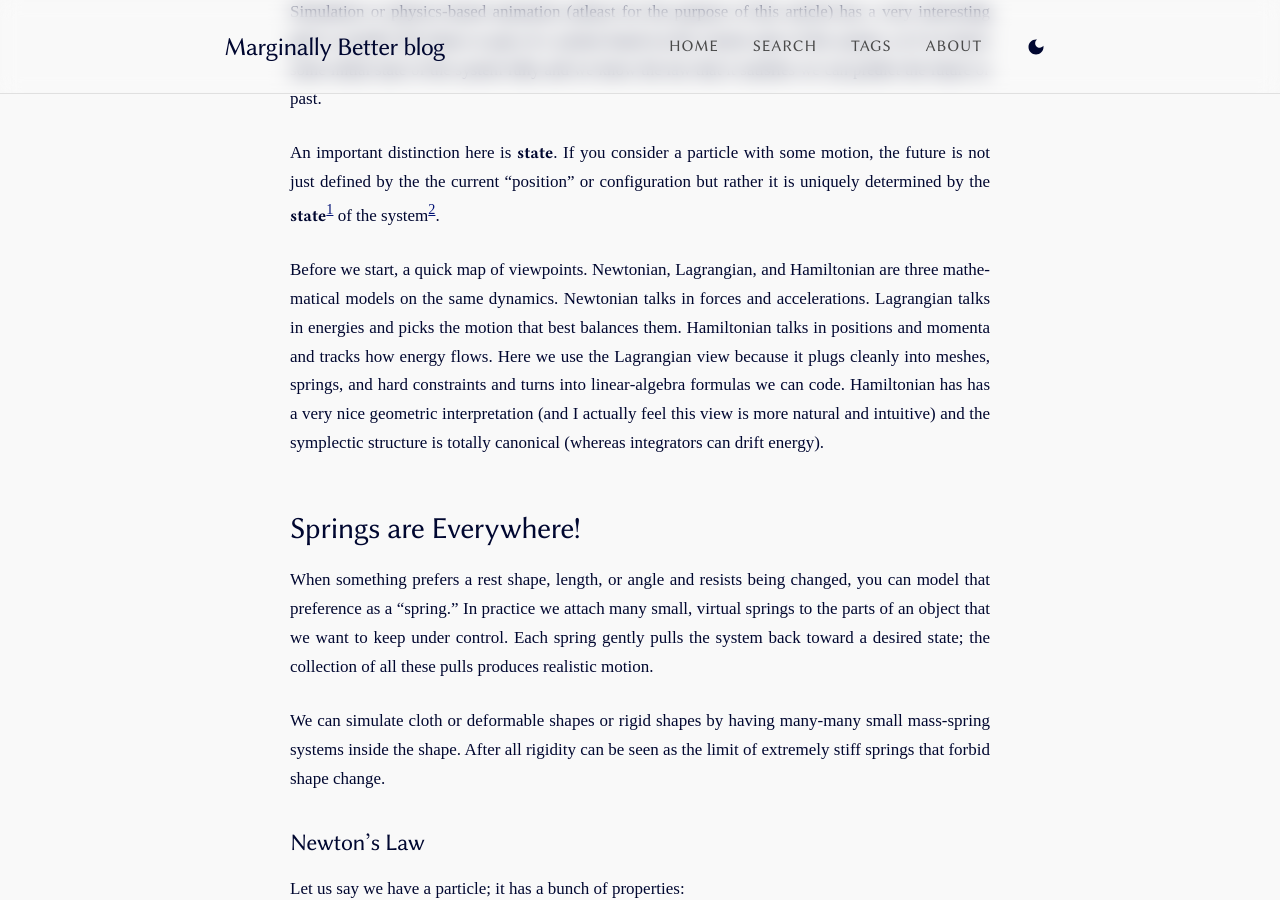
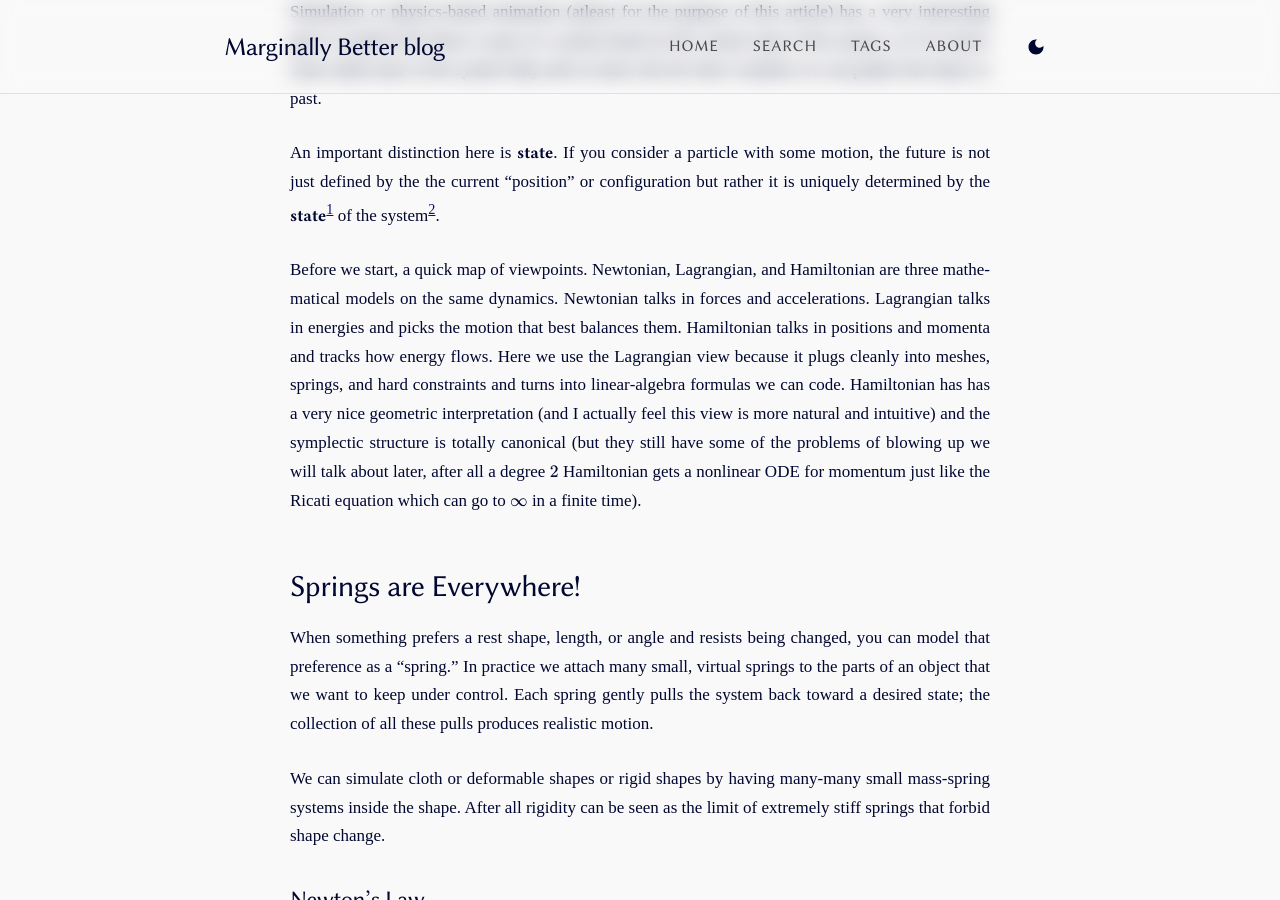
Before and after one commit to Rishit-dagli/Rishit-dagli.github.io, a Jekyll site: the page built from _posts/2025-09-18-simulation.md, in a window 1280 px wide and 900 px high, scrolled down 1432 px. Built offline with Jekyll 4.4.1, drawn with Linux system fonts in a browser that asks for light colours; some web fonts are replaced; our own code applies the rules of GitHub Pages for plain Markdown files; comment, search, counter and statistics services are not loaded.

Commit message:
Refine Lagrangian viewpoint explanation in simulation post
- Clarified the discussion on Lagrangian and Hamiltonian models, emphasizing their mathematical interpretations and implications for simulation.
- Enhanced the explanation of Hamiltonian dynamics, addressing potential issues related to nonlinear ODEs and energy conservation.

```diff
--- a/_posts/2025-09-18-simulation.md
+++ b/_posts/2025-09-18-simulation.md
@@ -300,7 +300,7 @@ Simulation or physics-based animation (atleast for the purpose of this article)
 
 An important distinction here is **state**. If you consider a particle with some motion, the future is not just defined by the the current "position" or configuration but rather it is uniquely determined by the **state**[^fn-state] of the system[^fn-smooth].
 
-Before we start, a quick map of viewpoints. Newtonian, Lagrangian, and Hamiltonian are three mathematical models on the same dynamics. Newtonian talks in forces and accelerations. Lagrangian talks in energies and picks the motion that best balances them. Hamiltonian talks in positions and momenta and tracks how energy flows. Here we use the Lagrangian view because it plugs cleanly into meshes, springs, and hard constraints and turns into linear‑algebra formulas we can code. Hamiltonian has has a very nice geometric interpretation (and I actually feel this view is more natural and intuitive) and the symplectic structure is totally canonical (whereas integrators can drift energy).
+Before we start, a quick map of viewpoints. Newtonian, Lagrangian, and Hamiltonian are three mathematical models on the same dynamics. Newtonian talks in forces and accelerations. Lagrangian talks in energies and picks the motion that best balances them. Hamiltonian talks in positions and momenta and tracks how energy flows. Here we use the Lagrangian view because it plugs cleanly into meshes, springs, and hard constraints and turns into linear‑algebra formulas we can code. Hamiltonian has has a very nice geometric interpretation (and I actually feel this view is more natural and intuitive) and the symplectic structure is totally canonical (but they still have some of the problems of blowing up we will talk about later, after all a degree $2$ Hamiltonian gets a nonlinear ODE for momentum just like the Ricati equation which can go to $\infty$ in a finite time).
 
 ## Springs are Everywhere!
 
```
